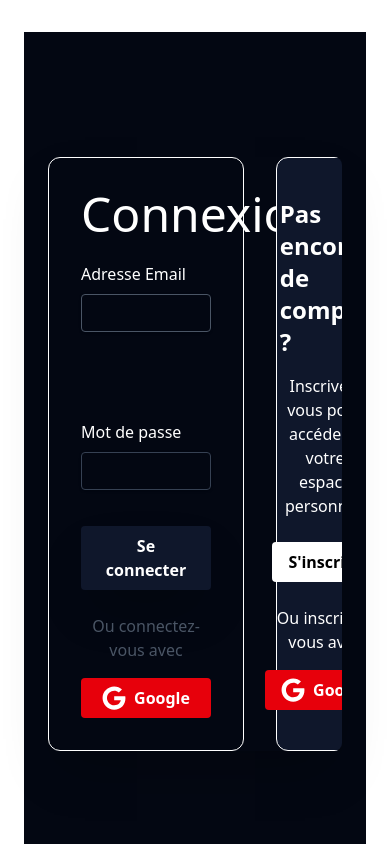
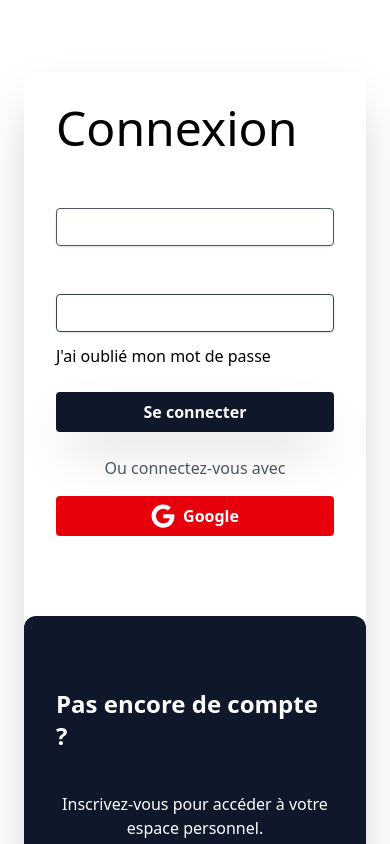
Before and after one commit to Reentryti/ExerciceIO, a Vue app in the folder vue-project/: page /connexion in a window 390 px wide. Shown: the top 844 px of the page. Built offline with nearby package versions, Linux system fonts and the light colour scheme.

Commit message:
Responsive LoginPage

```diff
--- a/vue-project/src/views/Connexion.vue
+++ b/vue-project/src/views/Connexion.vue
@@ -1,11 +1,11 @@
 <template>
-  <div class="min-h-screen bg-cover bg-[#030712] bg-center flex items-center justify-center p-6">
+    <div class="justify-center items-center justify-items-center mt-10">
       <!-- Main Connexion Container -->
-      <div class="w-full max-w-4xl bg-inherit rounded-lg shadow-2xl overflow-hidden flex">
+      <div class=" grid grid-cols-1 md:grid-cols-2  gap-12 rounded-lg shadow-2xl ">
 
         <!-- Partie formulaire de connexion -->
-        <div class="w-2/3 me-8 p-8 bg-inherit rounded-xl border-1 border-white">
-          <h2 class="text-5xl font-bold text-white mb-6 font-light">Connexion</h2>
+        <div class=" col-span-1 p-8 rounded-xl">
+          <h2 class="text-5xl font-bold text-black mb-6 font-light">Connexion</h2>
           <form @submit.prevent="seConnecter">
             <div class="mb-4">
               <label class="block text-1xl text-white font-bold mb-2 font-light" for="email">
@@ -13,15 +13,20 @@
               </label>
               <input v-model="email" class="shadow appearance-none border rounded w-full py-2 px-3 text-gray-600 leading-tight focus:border-pink-100" id="email" type="email" required/>
             </div>
-            <p class="invisible peer-invalid:visible ...">Please provide a valid email address.</p>
             <div class="mb-6">
               <label class="block text-1xl text-white font-bold mb-2 font-light" for="password">
                 Mot de passe
               </label>
               <input v-model="password" class="shadow appearance-none border rounded w-full py-2 px-3 text-gray-700 mb-3 leading-tight focus:border-blue-100 " id="password" type="password" required/>
+              <div>
+                <p>
+                  J'ai oublié mon mot de passe
+                </p>
+              </div>
             </div>
-            <div class="flex items-center justify-items-center shadow-2xl">
-              <button class="flex-1 bg-[#0f172b] hover:bg-blue-700 text-white font-bold py-2 px-4 rounded focus:outline-none focus:shadow-outline" type="submit">
+
+            <div class="items-center justify-items-center justify-center shadow-2xl">
+              <button class="w-full bg-[#0f172b] hover:bg-blue-700 text-white font-bold py-2 px-4 rounded focus:outline-none focus:shadow-outline" type="submit">
                 Se connecter
               </button>
             </div>
@@ -40,9 +45,9 @@
         </div>
 
         <!-- Partie Redirection -->
-        <div class="w-1/3 bg-[#0f172b] text-white p-8 flex flex-col items-center justify-center rounded-xl border-1 border-white">
-          <h3 class="text-2xl font-bold mb-4">Pas encore de compte ?</h3>
-          <p class="text-center mb-6">
+        <div class="col-span-1 bg-[#0f172b] text-white p-8 items-center justify-center rounded-xl flex flex-col">
+          <h3 class="text-2xl font-bold mb-10 mt-10">Pas encore de compte ?</h3>
+          <p class="text-center mb-8">
             Inscrivez-vous pour accéder à votre espace personnel.
           </p>
           <router-link to="/inscription" class="bg-white text-black font-bold py-2 px-4 rounded focus:outline-none focus:shadow-outline">
@@ -61,7 +66,7 @@
           </div>
         </div>
       </div>
-  </div>
+    </div>
   </template>
 
   <script>
--- a/vue-project/src/views/ConnexionProf.vue
+++ b/vue-project/src/views/ConnexionProf.vue
@@ -9,42 +9,37 @@
   -->
   <div class="flex min-h-full flex-1 flex-col justify-center px-6 py-12 lg:px-8">
     <div class="sm:mx-auto sm:w-full sm:max-w-sm">
-      <img class="mx-auto h-10 w-auto" src="https://tailwindcss.com/plus-assets/img/logos/mark.svg?color=indigo&shade=600" alt="Your Company" />
-      <h2 class="mt-10 text-center text-2xl/9 font-bold tracking-tight text-gray-900">Sign in to your account</h2>
+      <img class="mx-auto h-15 w-auto" src="../../public/logo.png" alt="Your Company" />
+      <h2 class="mt-10 text-center text-2xl/9 font-bold tracking-tight text-gray-900">Compte Enseignant</h2>
     </div>
 
     <div class="mt-10 sm:mx-auto sm:w-full sm:max-w-sm">
       <form class="space-y-6" action="#" method="POST">
         <div>
-          <label for="email" class="block text-sm/6 font-medium text-gray-900">Email address</label>
+          <label for="email" class="block text-sm/6 font-medium text-gray-900">Adresse email</label>
           <div class="mt-2">
-            <input type="email" name="email" id="email" autocomplete="email" required="" class="block w-full rounded-md bg-white px-3 py-1.5 text-base text-gray-900 outline-1 -outline-offset-1 outline-gray-300 placeholder:text-gray-400 focus:outline-2 focus:-outline-offset-2 focus:outline-indigo-600 sm:text-sm/6" />
-            <p class="invisible peer-invalid:visible text-red-500">Please provide a valid email address.</p>
+            <input type="email" name="email" id="email" autocomplete="email" required="" class="block w-full rounded-md bg-white px-3 py-1.5 text-base text-gray-900 outline-1 -outline-offset-1 outline-gray-300 placeholder:text-gray-400 focus:outline-2 focus:-outline-offset-2 focus:outline-blue-600 sm:text-sm/6" />
           </div>
         </div>
 
         <div>
           <div class="flex items-center justify-between">
-            <label for="password" class="block text-sm/6 font-medium text-gray-900">Password</label>
+            <label for="password" class="block text-sm/6 font-medium text-gray-900">Mot de passe</label>
             <div class="text-sm">
-              <a href="#" class="font-semibold text-indigo-600 hover:text-indigo-500">Forgot password?</a>
+              <a href="#" class="font-semibold text-indigo-600 hover:text-indigo-500">mot de passe oublié?</a>
             </div>
           </div>
           <div class="mt-2">
-            <input type="password" name="password" id="password" autocomplete="current-password" required="" class="block w-full rounded-md bg-white px-3 py-1.5 text-base text-gray-900 outline-1 -outline-offset-1 outline-gray-300 placeholder:text-gray-400 focus:outline-2 focus:-outline-offset-2 focus:outline-indigo-600 sm:text-sm/6" />
+            <input type="password" name="password" id="password" autocomplete="" required="" class="block w-full rounded-md bg-white px-3 py-1.5 text-base text-gray-900 outline-1 -outline-offset-1 outline-gray-300 placeholder:text-gray-400 focus:outline-2 focus:-outline-offset-2 focus:outline-indigo-600 sm:text-sm/6" />
           </div>
         </div>
 
         <div>
-          <button type="submit" class="flex w-full justify-center rounded-md bg-indigo-600 px-3 py-1.5 text-sm/6 font-semibold text-white shadow-xs hover:bg-indigo-500 focus-visible:outline-2 focus-visible:outline-offset-2 focus-visible:outline-indigo-600">Sign in</button>
+          <button type="submit" class="flex w-full justify-center rounded-md bg-blue-600 px-3 py-1.5 text-sm/6 font-semibold text-white shadow-xs hover:bg-blue-500 focus-visible:outline-2 focus-visible:outline-offset-2 focus-visible:outline-indigo-600">
+            Se connecter
+          </button>
         </div>
       </form>
-
-      <p class="mt-10 text-center text-sm/6 text-gray-500">
-        Not a member?
-        {{ ' ' }}
-        <a href="#" class="font-semibold text-indigo-600 hover:text-indigo-500">Start a 14 day free trial</a>
-      </p>
     </div>
   </div>
 </template>
--- a/vue-project/src/views/Inscription.vue
+++ b/vue-project/src/views/Inscription.vue
@@ -1,11 +1,11 @@
 <template>
-  <div class="min-h-screen bg-gray-100/50 flex items-center justify-center p-6">
+  <div class="items-center justify-items-center mt-10">
 
     <!-- Block principal -->
-    <div class="w-full max-w-4xl bg-white rounded-lg shadow-lg overflow-hidden flex">
+    <div class="grid grid-cols-1 md:grid-cols-2 w-full max-w-4xl bg-white rounded-lg shadow-lg overflow-hidden">
 
       <!-- Partie Formulaire d'inscription -->
-      <div class="w-2/3 p-8">
+      <div class=" p-8">
         <h2 class="text-2xl font-bold text-gray-800 mb-6">Inscription</h2>
         <form @submit.prevent="sInscrire">
           <div class="flex flex-wrap -mx-3 mb-6">
@@ -28,14 +28,7 @@
               <label class="block uppercase tracking-wide text-gray-700 text-xs font-bold mb-2" for="grid-email">
                 Email
               </label>
-              <input
-                name="email"
-                v-model="email"
-                class="appearance-none block w-full bg-gray-200 text-gray-700 border border-gray-200 rounded py-3 px-4 mb-3 leading-tight focus:outline-none focus:bg-white focus:border-gray-500"
-                id="grid-email"
-                type="email"
-                required
-              />
+              <input name="email" v-model="email" class="appearance-none block w-full bg-gray-200 text-gray-700 border border-gray-200 rounded py-3 px-4 mb-3 leading-tight focus:outline-none focus:bg-white focus:border-gray-500" id="grid-email" type="email" required/>
             </div>
           </div>
 
@@ -46,12 +39,7 @@
               </label>
               <input
                 name="password"
-                v-model="password"
-                class="appearance-none block w-full bg-gray-200 text-gray-700 border border-gray-200 rounded py-3 px-4 mb-3 leading-tight focus:outline-none focus:bg-white focus:border-gray-500"
-                id="grid-password"
-                type="password"
-                required
-              />
+                v-model="password" class="appearance-none block w-full bg-gray-200 text-gray-700 border border-gray-200 rounded py-3 px-4 mb-3 leading-tight focus:outline-none focus:bg-white focus:border-gray-500" id="grid-password" type="password" required/>
             </div>
           </div>
 
@@ -60,12 +48,7 @@
               <label class="block uppercase tracking-wide text-gray-700 text-xs font-bold mb-2" for="grid-classe">
                 Classe
               </label>
-              <select
-                v-model="classe"
-                class="block appearance-none w-full bg-gray-200 border border-gray-200 text-gray-700 py-3 px-4 pr-8 rounded leading-tight focus:outline-none focus:bg-white focus:border-gray-500"
-                id="grid-classe"
-                required
-              >
+              <select v-model="classe" class="block appearance-none w-full bg-gray-200 border border-gray-200 text-gray-700 py-3 px-4 pr-8 rounded leading-tight focus:outline-none focus:bg-white focus:border-gray-500" id="grid-classe" required>
                 <option v-for="classe in classes" :key="classe.id" :value="classe.id">
                   {{ classe.nom }}
                 </option>
@@ -75,9 +58,7 @@
 
           <div class="flex items-center justify-between">
             <button
-              class="bg-blue-500 hover:bg-blue-700 text-white font-bold py-2 px-4 rounded focus:outline-none focus:shadow-outline"
-              type="submit"
-            >
+              class="mb-5 bg-blue-500 hover:bg-blue-700 text-white font-bold py-2 px-4 rounded focus:outline-none focus:shadow-outline" type="submit">
               S'inscrire
             </button>
           </div>
@@ -85,15 +66,12 @@
       </div>
 
       <!-- Partie droite : Message et bouton de redirection -->
-      <div class="w-1/3 bg-blue-500 text-white p-8 flex flex-col items-center justify-center">
+      <div class="bg-[#0f172b] text-white p-8 flex flex-col items-center justify-center">
         <h3 class="text-2xl font-bold mb-4">Déjà un compte ?</h3>
         <p class="text-center mb-6">
           Connectez-vous pour accéder à votre espace personnel.
         </p>
-        <router-link
-          to="/connexion"
-          class="bg-white text-blue-500 font-bold py-2 px-4 rounded focus:outline-none focus:shadow-outline"
-        >
+        <router-link to="/connexion" class="bg-white text-black hover:text-white hover:bg-blue-800 font-bold py-2 px-4 rounded focus:outline-none focus:shadow-outline">
           Se connecter
         </router-link>
       </div>
```
